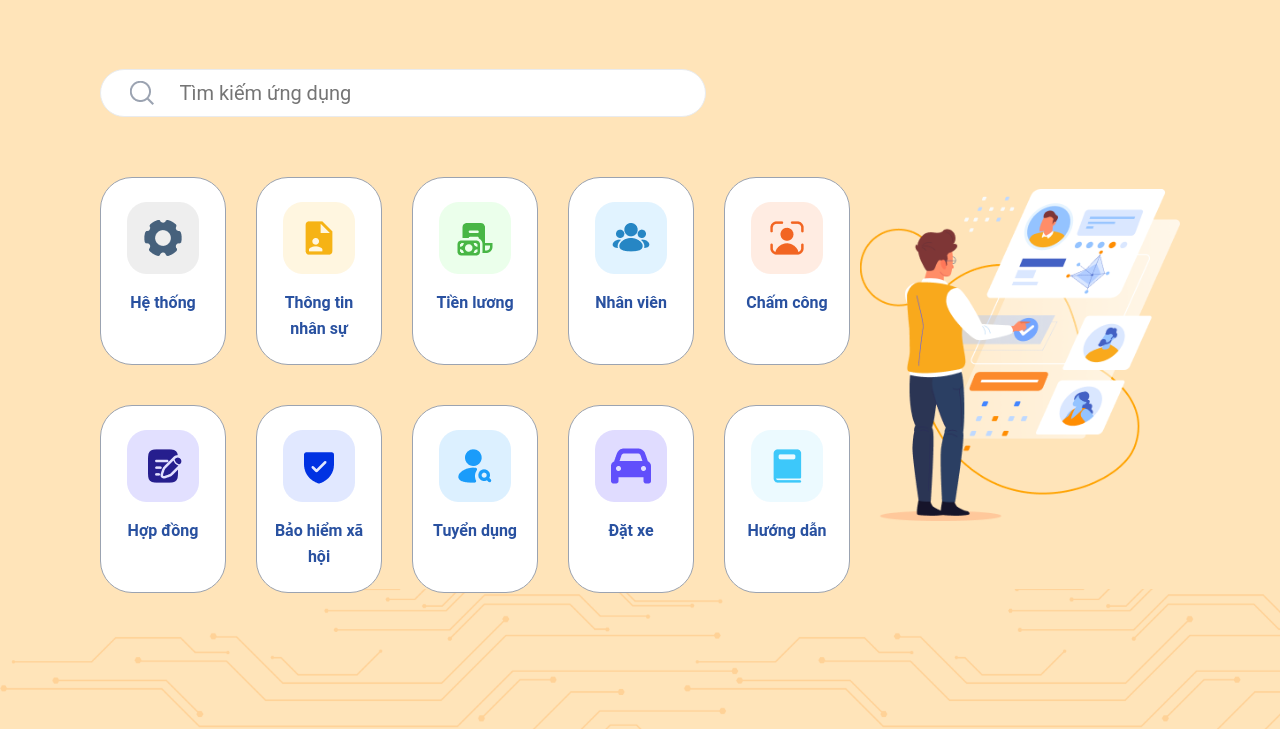
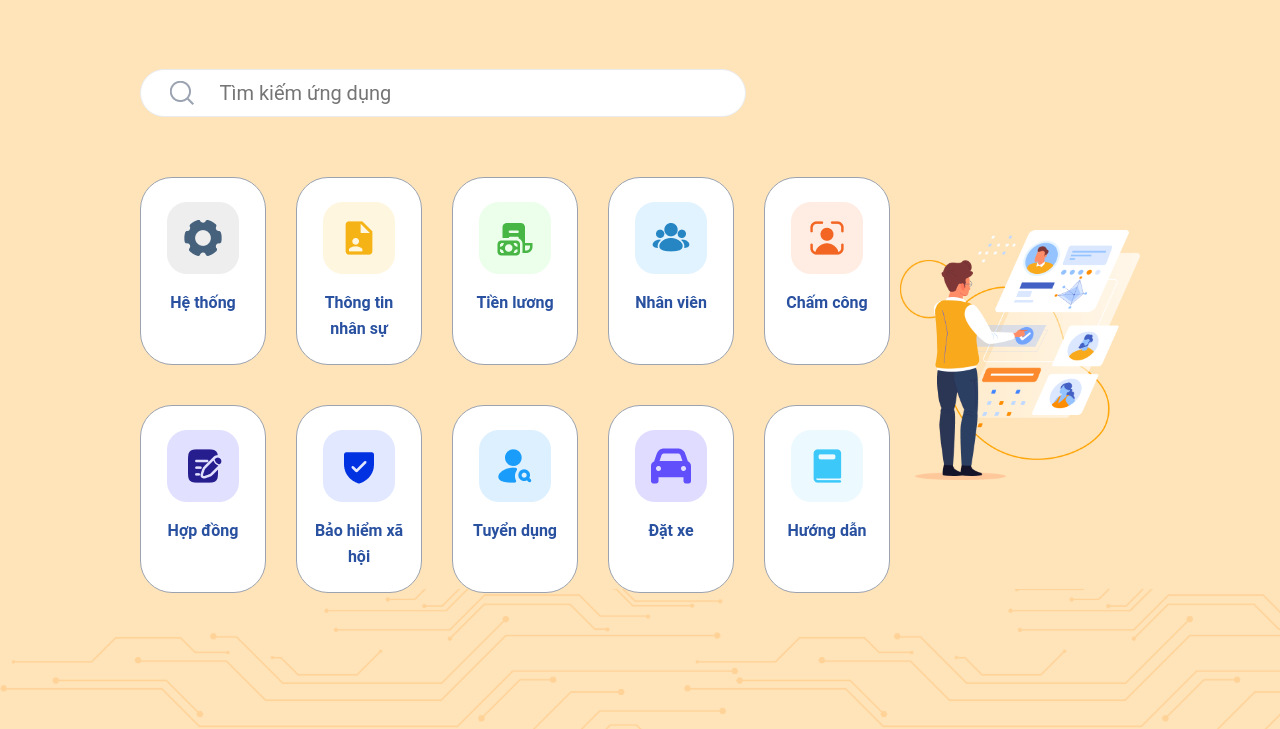
Before and after one commit to thanhtuanmystic/newEasyHRM, a plain HTML site: page index.html in a window 1280 px wide. Shown: the part 71-800 px from the top of the page. Drawn offline with nearby package versions, Linux system fonts and the light colour scheme.

Commit message:
fix style

```diff
--- a/assets/css/style.css
+++ b/assets/css/style.css
@@ -36,13 +36,13 @@ header {
   align-items: center;
 }
 .container-custom {
-  padding: 0 100px;
+  padding: 0 320px;
   width: 100%;
 }
 #hrm_body {
   background-image: url(../img/background1920.png);
   min-height: 100vh;
-  padding-top: 140px;
+  padding-top: 200px;
   background-size: cover;
 }
 .hrm-search {
@@ -218,14 +218,16 @@ header {
 .user-logout:hover {
   opacity: 0.9;
 }
-@media (max-width: 1440px) {
+@media (max-width: 1600px) {
   .module-row {
     gap: 30px;
   }
   #hrm_body {
     padding-top: 140px;
   }
-
+  .container-custom {
+    padding: 0 140px;
+  }
 }
 @media (max-width: 1024px) {
   .object-right {
```
